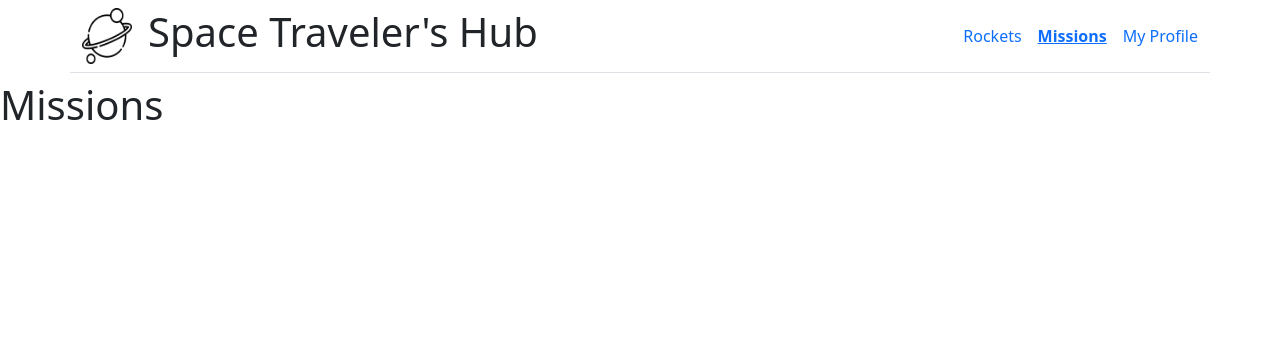
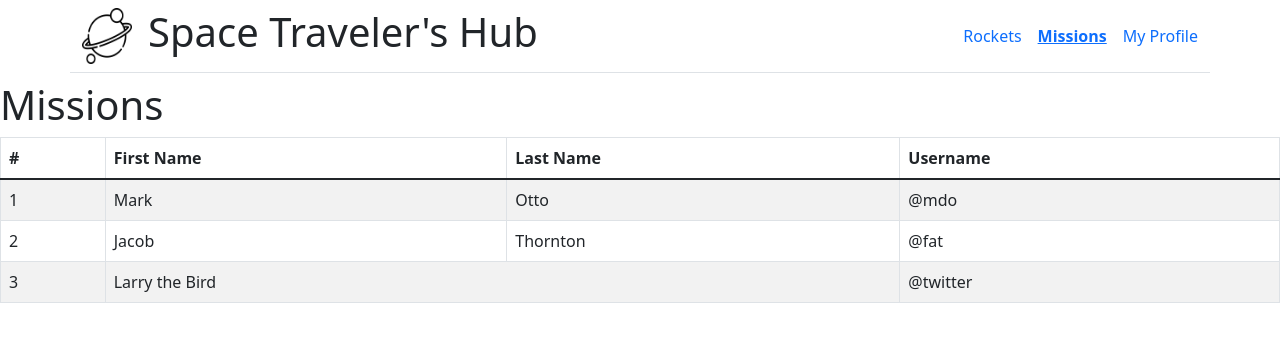
Before and after one commit to ixboy/Space-Travelers-Hub, a React (Create React App) app: page /missions in a window 1280 px wide. Shown: the top 342 px of the page. Built offline with nearby package versions, Linux system fonts and the light colour scheme; no server answers.

Commit message:
Create a table with Bootstrap

```diff
--- a/src/components/Missions.jsx
+++ b/src/components/Missions.jsx
@@ -1,7 +1,44 @@
-const Missions = () => (
-  <div>
-    <h1>Missions</h1>
-  </div>
-);
+import { useSelector } from "react-redux";
+import { Table } from "react-bootstrap";
+
+const Missions = () => {
+  const missions = useSelector((state) => state.missionsReducer);
+
+  return (
+    <div>
+      <h1>Missions</h1>
+      <Table striped bordered hover>
+        <thead>
+          <tr>
+            <th>#</th>
+            <th>First Name</th>
+            <th>Last Name</th>
+            <th>Username</th>
+          </tr>
+        </thead>
+        <tbody>
+          <tr>
+            <td>1</td>
+            <td>Mark</td>
+            <td>Otto</td>
+            <td>@mdo</td>
+          </tr>
+          <tr>
+            <td>2</td>
+            <td>Jacob</td>
+            <td>Thornton</td>
+            <td>@fat</td>
+          </tr>
+          <tr>
+            <td>3</td>
+            <td colSpan={2}>Larry the Bird</td>
+            <td>@twitter</td>
+          </tr>
+        </tbody>
+      </Table>
+
+    </div>
+  );
+};
 
 export default Missions;
```
